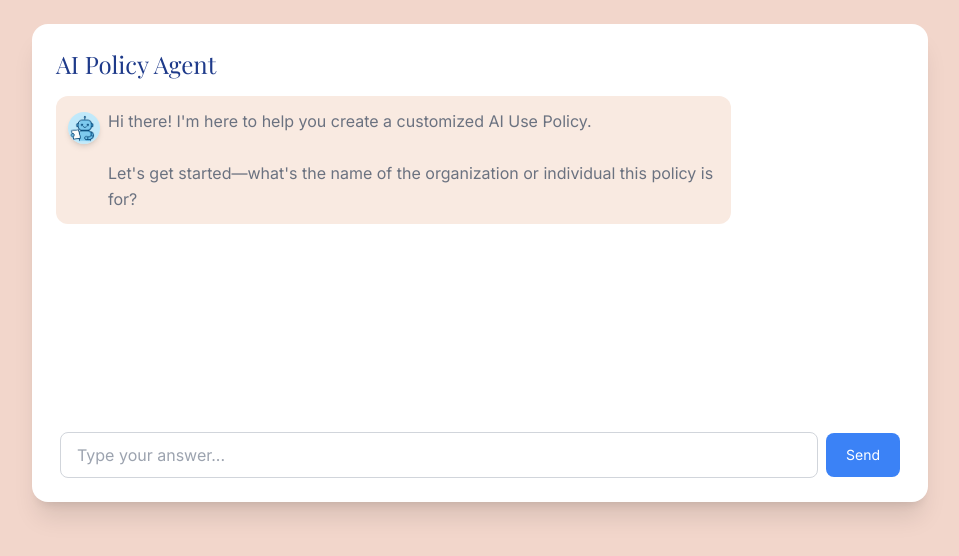
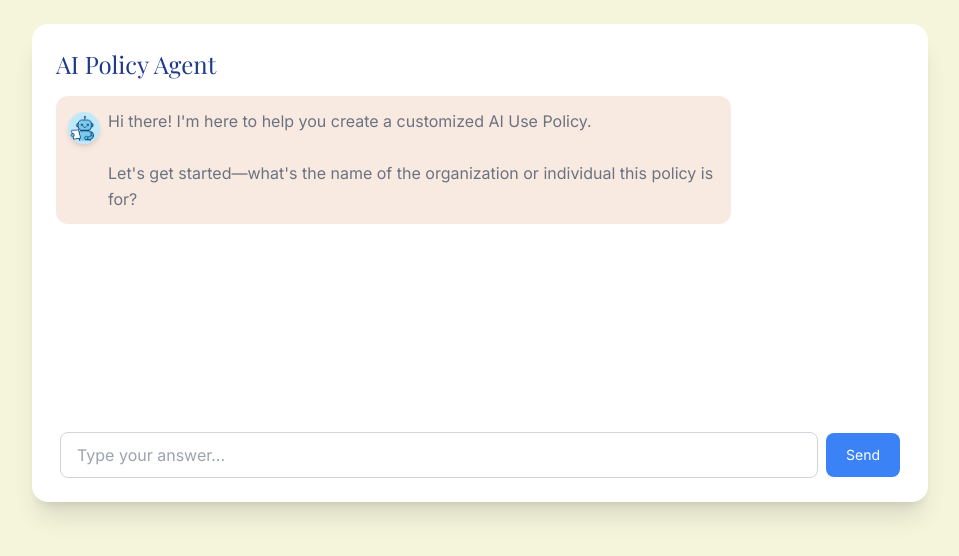
Before and after one commit to Jsfananan/ai-policy-agent-frontend, a React (Vite) app: page / in a window 1280 px wide. Shown: the top 556 px of the page, without its empty margins (160-1119 px from the left). Built offline with nearby package versions, Linux system fonts and the light colour scheme.

Commit message:
Update App.jsx

```diff
--- a/src/App.jsx
+++ b/src/App.jsx
@@ -14,6 +14,18 @@ const [formattedPolicy, setFormattedPolicy] = useState('');
 const [isLoading, setIsLoading] = useState(false); // ADD THIS LINE
 const bottomRef = useRef(null);
 const hasInteracted = useRef(false);
+  useEffect(() => {
+  // Scroll to top when component mounts
+  window.scrollTo(0, 0);
+  document.body.scrollTop = 0;
+  document.documentElement.scrollTop = 0;
+
+  // Set body styles to eliminate blank space
+  document.body.style.margin = '0';
+  document.body.style.padding = '0';
+  document.body.style.height = '100vh';
+  document.body.style.overflow = 'hidden';
+}, []);
 
 
   // Define your brand colors
@@ -203,8 +215,13 @@ const LoadingDots = () => (
 );
 
 return (
-    <div style={{backgroundColor: colors.cardBackground}} className="min-h-screen p-6 font-sans"
-         style={{color: colors.olive}}>
+<div style={{
+  backgroundColor: colors.cardBackground,
+  color: colors.olive,
+  height: '100vh',
+  maxHeight: '100vh',
+  overflow: 'hidden'
+}} className="p-6 font-sans">
       <div className="max-w-4xl mx-auto bg-white shadow-xl rounded-2xl p-6 space-y-4">
         <h1 className="text-2xl font-serif" style={{color: colors.navy}}>AI Policy Agent</h1>
 
```
